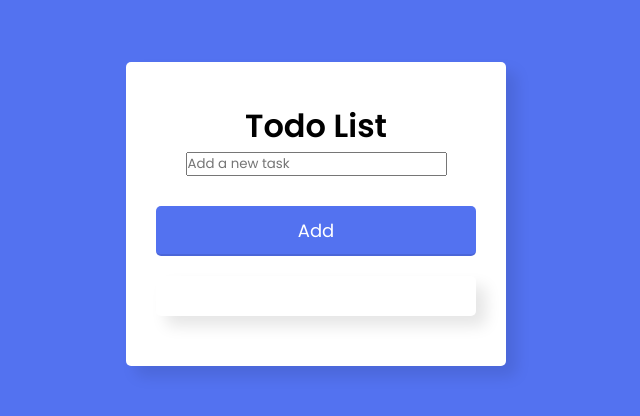
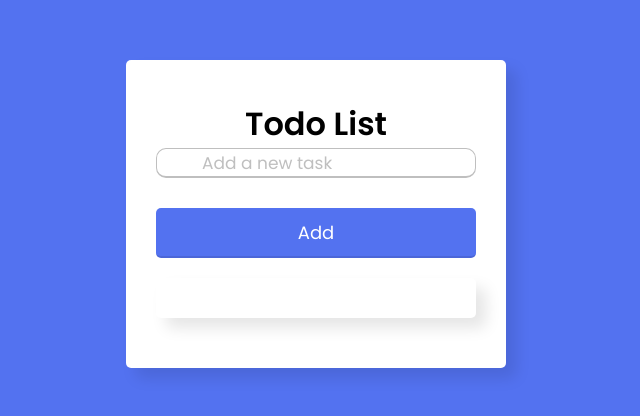
Before and after one commit to Deepak-Nehru/formvalidation, a plain HTML site: page todo.html in a window 1280 px wide. Shown: the part 186-602 px from the top of the page, without its empty margins (324-964 px from the left). Drawn offline with Linux system fonts and the light colour scheme.

Commit message:
Update todo.html

```diff
--- a/todo.html
+++ b/todo.html
@@ -11,7 +11,7 @@
 <div class="wrapper hidden" id="todo-wrapper">
     <h1>Todo List</h1>
     <div id="newtask">
-        <input type="text" placeholder="Add a new task">
+        <input type="text" placeholder="Add a new task" class="task-input">
         <button id="push">Add</button>
     </div>
     <div id="tasks"></div>
```
